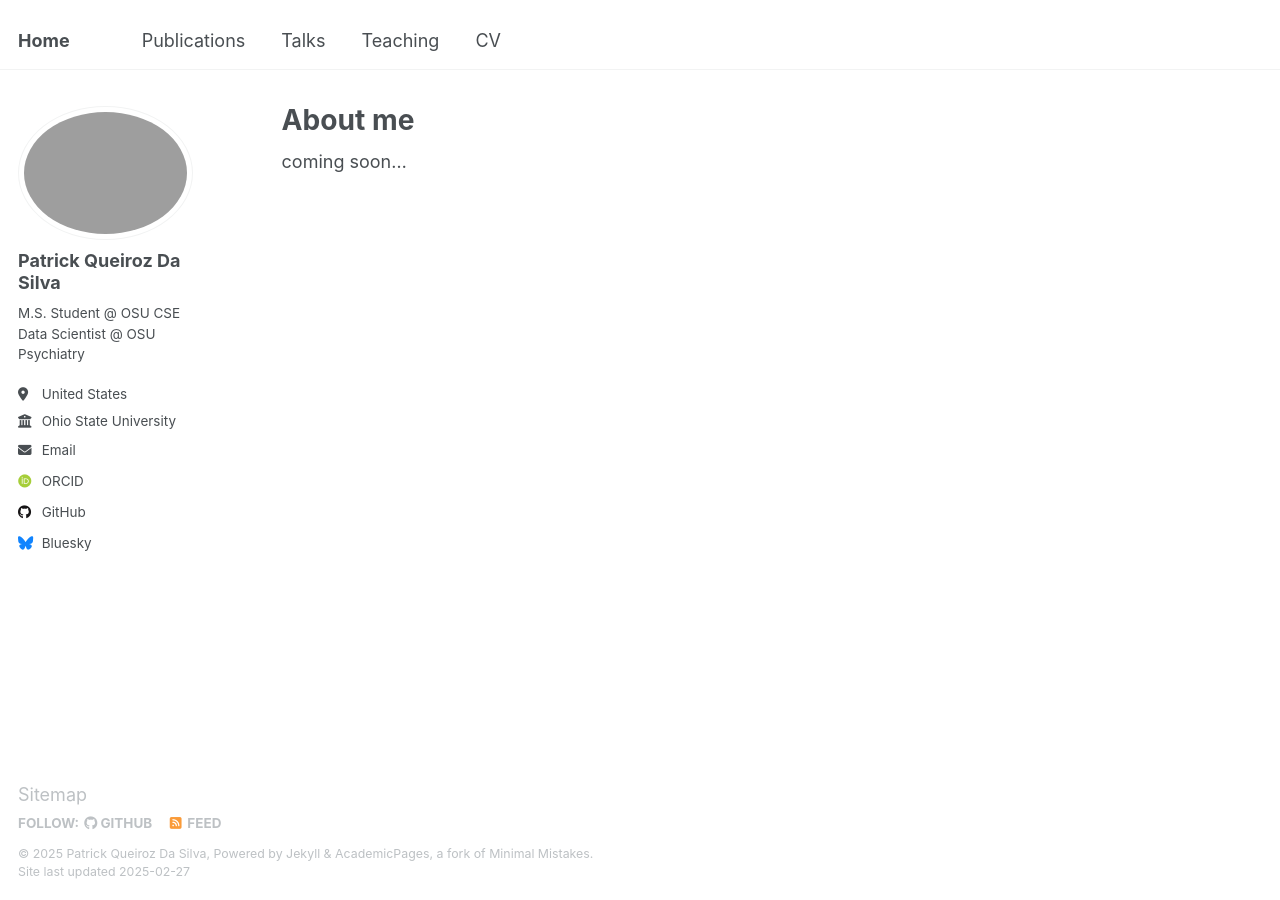
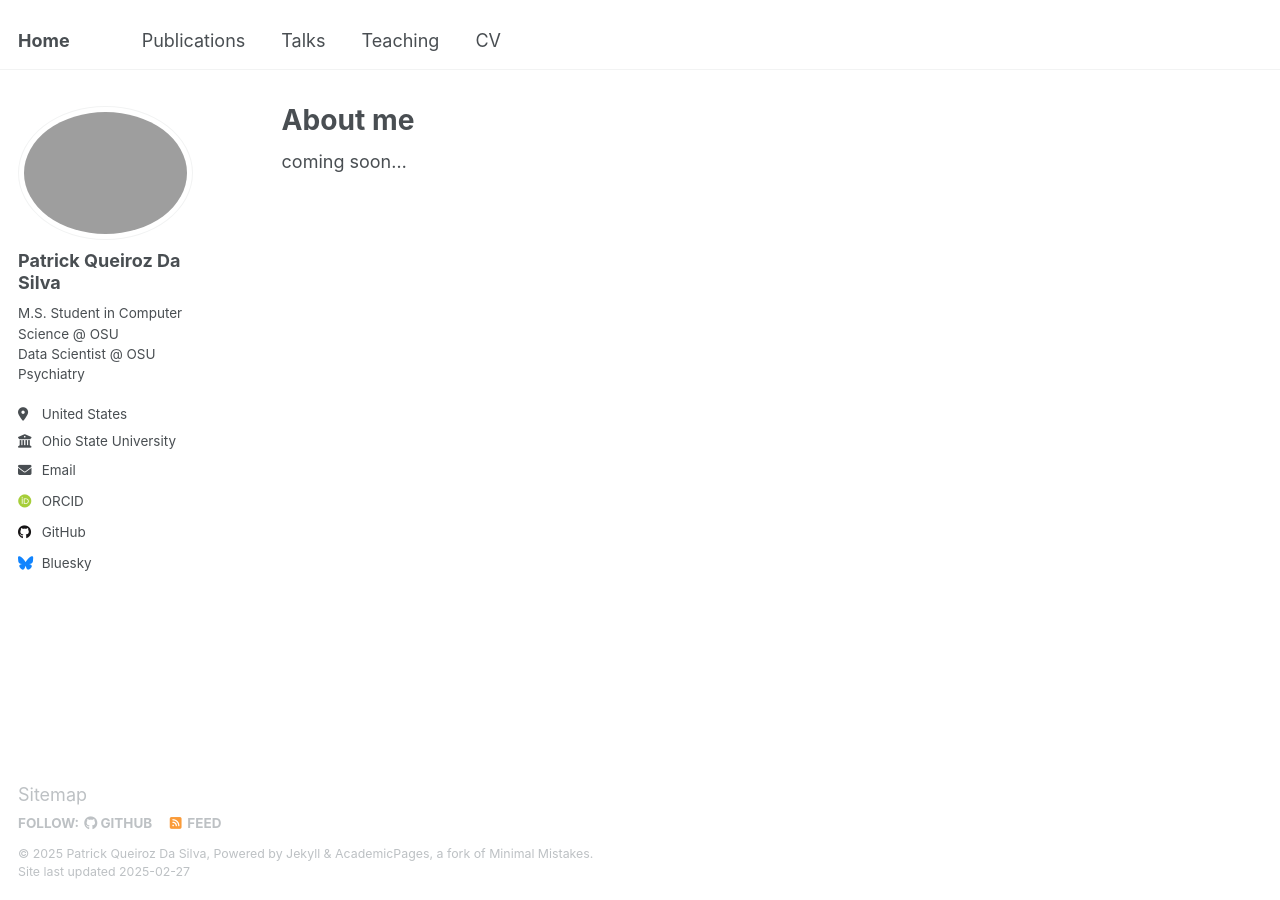
Before and after one commit to patqdasilva/patqdasilva.github.io, a Jekyll site: the page built from _pages/about.md, in a window 1280 px wide. Built offline with Jekyll 4.4.1, drawn with Linux system fonts in a browser that asks for light colours; some web fonts are replaced.

Commit message:
Update _config.yml

```diff
--- a/_config.yml
+++ b/_config.yml
@@ -25,7 +25,7 @@ author:
   avatar           : "pqd_headshot_square.JPG"
   name             : "Patrick Queiroz Da Silva"
   pronouns         : # example: "she/her"
-  bio              : "M.S. Student @ OSU CSE<br>Data Scientist @ OSU Psychiatry"
+  bio              : "M.S. Student in Computer Science @ OSU <br>Data Scientist @ OSU Psychiatry"
   location         : "United States"
   employer         : "Ohio State University"
   uri              : # URL
```
